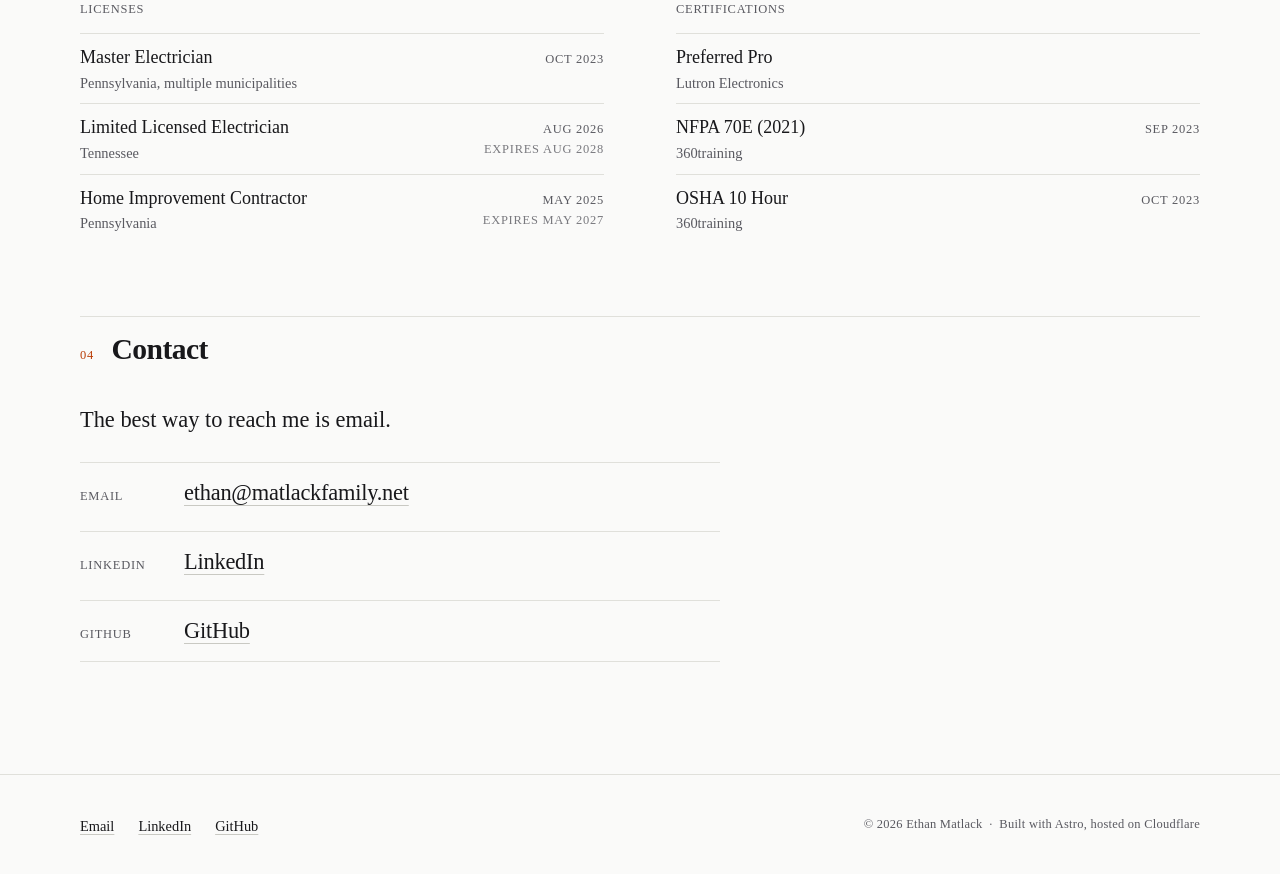
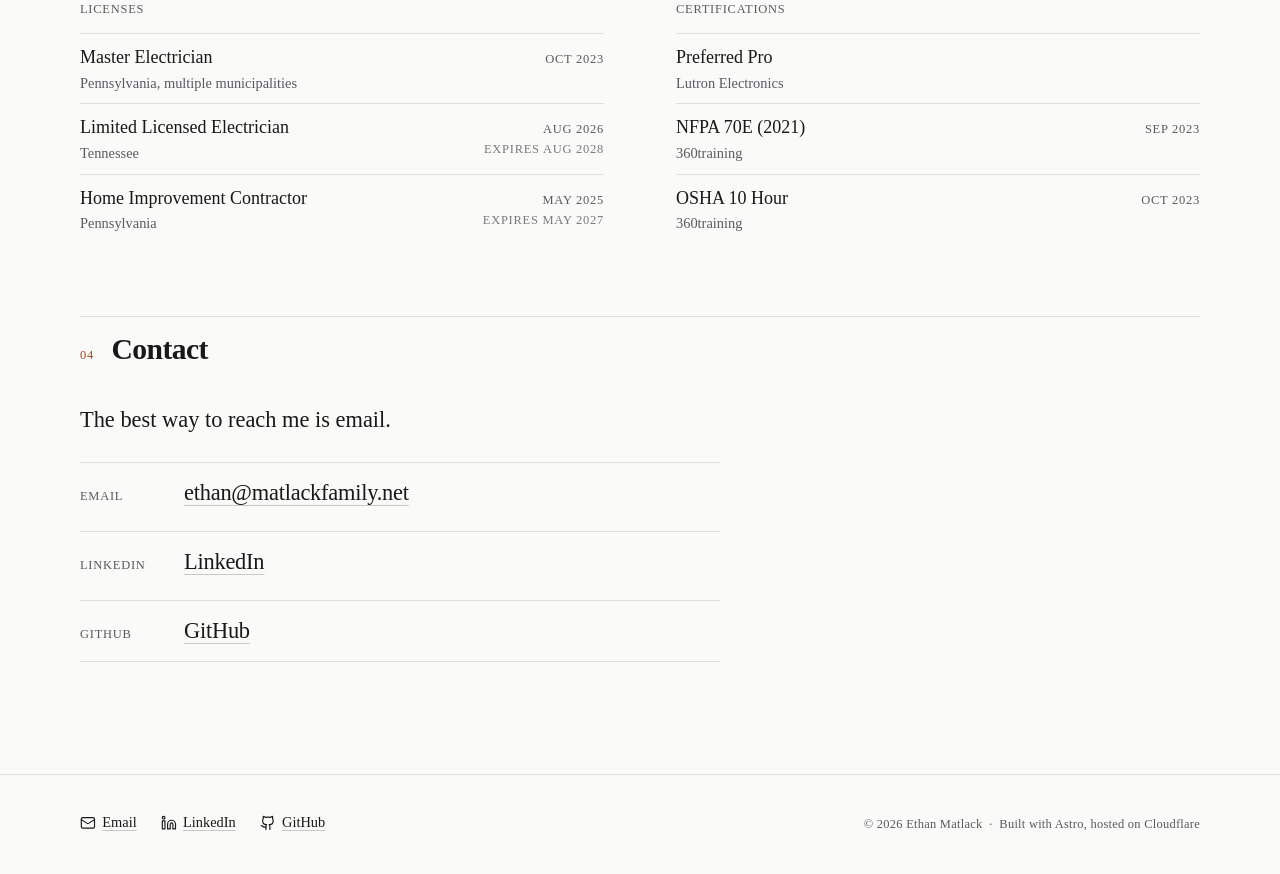
Before and after one commit to Ethan-Matlack/personal-website, an Astro site: page / in a window 1280 px wide. Shown: the part 2228-3102 px from the top of the page. Built offline with nearby package versions, Linux system fonts and the light colour scheme; Astro itself is replaced by a stand-in of ours.

Commit message:
Add social media icons (line icons to avoid loading images)

```diff
--- a/src/components/ContactLinks.astro
+++ b/src/components/ContactLinks.astro
@@ -7,10 +7,20 @@ interface Props {
 }
 const { variant = 'full' } = Astro.props;
 
+// Line icons (Lucide, ISC license), drawn with currentColor so they follow the text color.
+const ICONS = {
+  email:
+    '<rect width="20" height="16" x="2" y="4" rx="2"/><path d="m22 7-8.97 5.7a1.94 1.94 0 0 1-2.06 0L2 7"/>',
+  linkedin:
+    '<path d="M16 8a6 6 0 0 1 6 6v7h-4v-7a2 2 0 0 0-2-2 2 2 0 0 0-2 2v7h-4v-7a6 6 0 0 1 6-6z"/><rect width="4" height="12" x="2" y="9"/><circle cx="4" cy="4" r="2"/>',
+  github:
+    '<path d="M15 22v-4a4.8 4.8 0 0 0-1-3.5c3 0 6-2 6-5.5.08-1.25-.27-2.48-1-3.5.28-1.15.28-2.35 0-3.5 0 0-1 0-3 1.5-2.64-.5-5.36-.5-8 0C6 2 5 2 5 2c-.3 1.15-.3 2.35 0 3.5A5.403 5.403 0 0 0 4 9c0 3.5 3 5.5 6 5.5-.39.49-.68 1.05-.85 1.65-.17.6-.22 1.23-.15 1.85v4"/><path d="M9 18c-4.51 2-5-2-7-2"/>',
+} as const;
+
 const links = [
-  { label: 'Email', href: `mailto:${site.email}`, text: site.email },
-  { label: 'LinkedIn', href: site.socials.linkedin, text: 'LinkedIn' },
-  { label: 'GitHub', href: site.socials.github, text: 'GitHub' },
+  { label: 'Email', href: `mailto:${site.email}`, text: site.email, icon: ICONS.email },
+  { label: 'LinkedIn', href: site.socials.linkedin, text: 'LinkedIn', icon: ICONS.linkedin },
+  { label: 'GitHub', href: site.socials.github, text: 'GitHub', icon: ICONS.github },
 ];
 ---
 
@@ -19,7 +29,20 @@ const links = [
     <li>
       {variant === 'full' && <span class="label">{l.label}</span>}
       <a href={l.href} rel={l.href.startsWith('http') ? 'me noopener' : undefined}>
-        {variant === 'full' ? l.text : l.label}
+        {variant === 'compact' && (
+          <svg
+            class="icon"
+            viewBox="0 0 24 24"
+            fill="none"
+            stroke="currentColor"
+            stroke-width="1.75"
+            stroke-linecap="round"
+            stroke-linejoin="round"
+            aria-hidden="true"
+            set:html={l.icon}
+          />
+        )}
+        <span>{variant === 'full' ? l.text : l.label}</span>
       </a>
     </li>
   ))}
@@ -50,6 +73,14 @@ const links = [
     overflow-wrap: anywhere;
   }
   .compact a {
+    display: inline-flex;
+    align-items: center;
+    gap: 0.45em;
     font-size: var(--step--1);
   }
+  .icon {
+    width: 1.1em;
+    height: 1.1em;
+    flex: none;
+  }
 </style>
```
